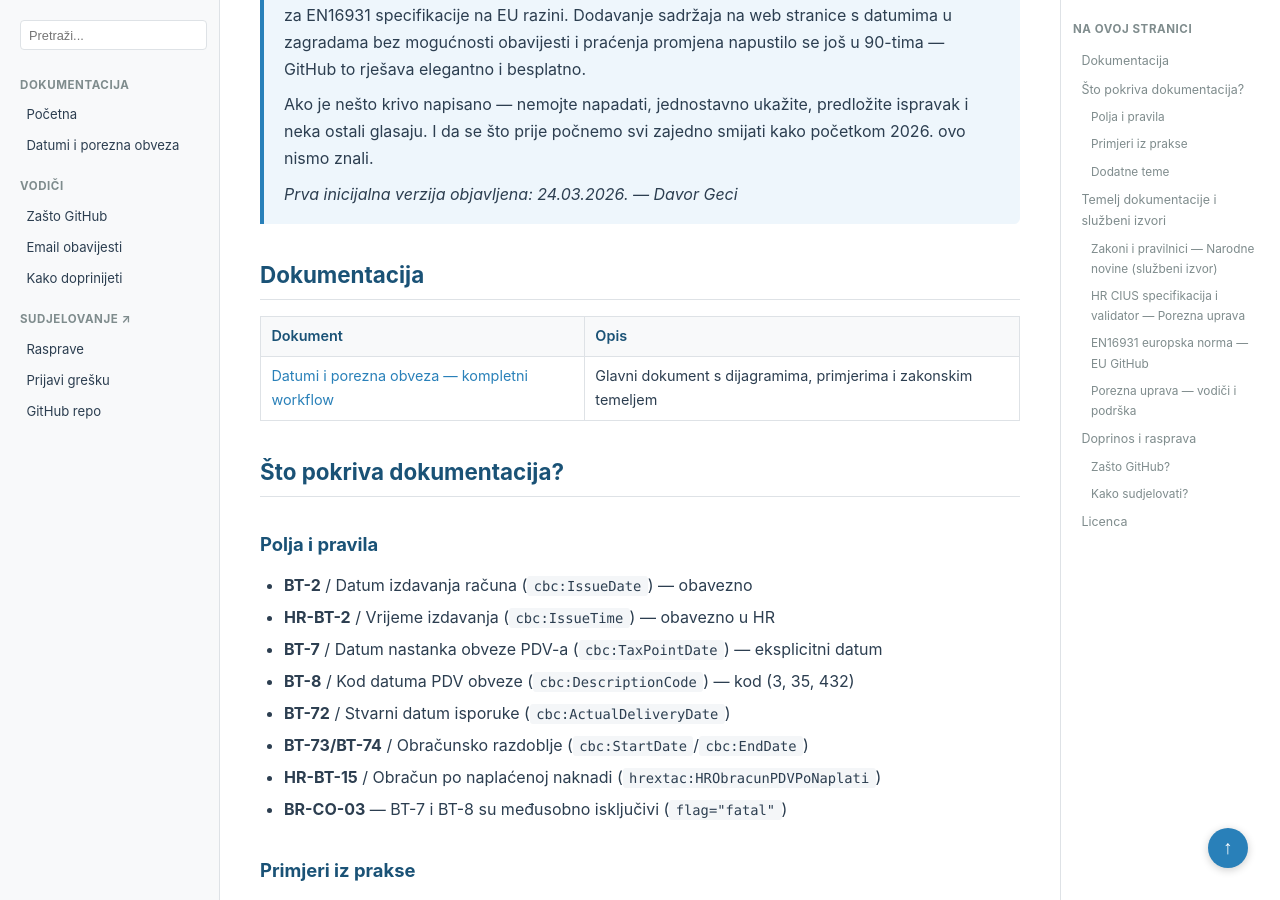
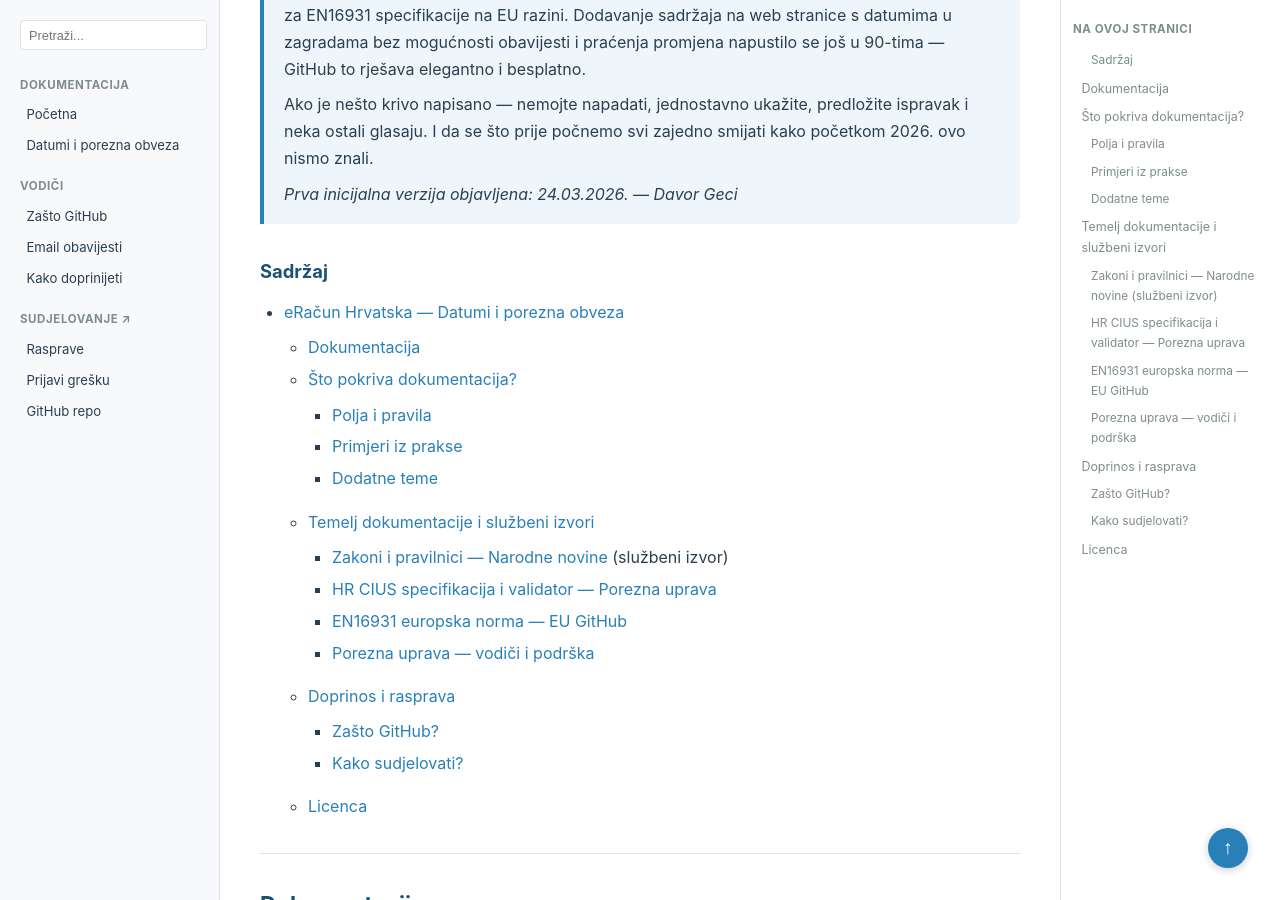
Before and after one commit to dageci/eracun-fiskalizacija-datumi, a Jekyll site: the page built from docs/index.md, in a window 1280 px wide and 900 px high, scrolled down 804 px. Built offline with Jekyll 4.4.1, drawn with Linux system fonts in a browser that asks for light colours.

Commit message:
dodan TOC (sadrzaj) na sve stranice u GitHub Pages

```diff
--- a/docs/index.md
+++ b/docs/index.md
@@ -16,6 +16,14 @@ title: "eRačun Hrvatska — Datumi i porezna obveza"
 > Ako je nešto krivo napisano — nemojte napadati, jednostavno ukažite, predložite ispravak i neka ostali glasaju. I da se što prije počnemo svi zajedno smijati kako početkom 2026. ovo nismo znali.
 >
 > *Prva inicijalna verzija objavljena: 24.03.2026. — Davor Geci*
+
+### Sadržaj
+{: .no_toc }
+
+* TOC
+{:toc}
+
+---
 
 ## Dokumentacija
 
```
Also changed, not shown: docs/github-obavijesti.md (+8 -0 lines), docs/github-vodic.md (+8 -0 lines), docs/kako-doprinijeti.md (+8 -0 lines).
